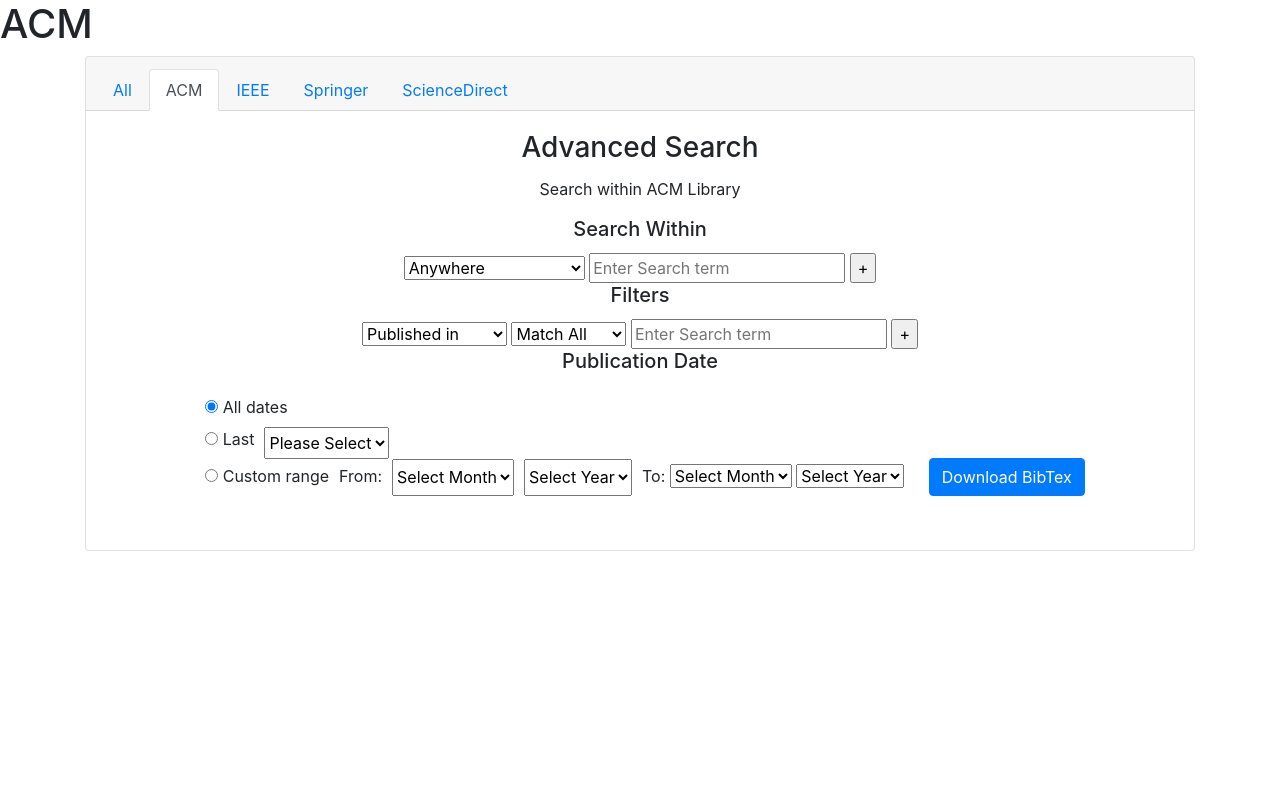
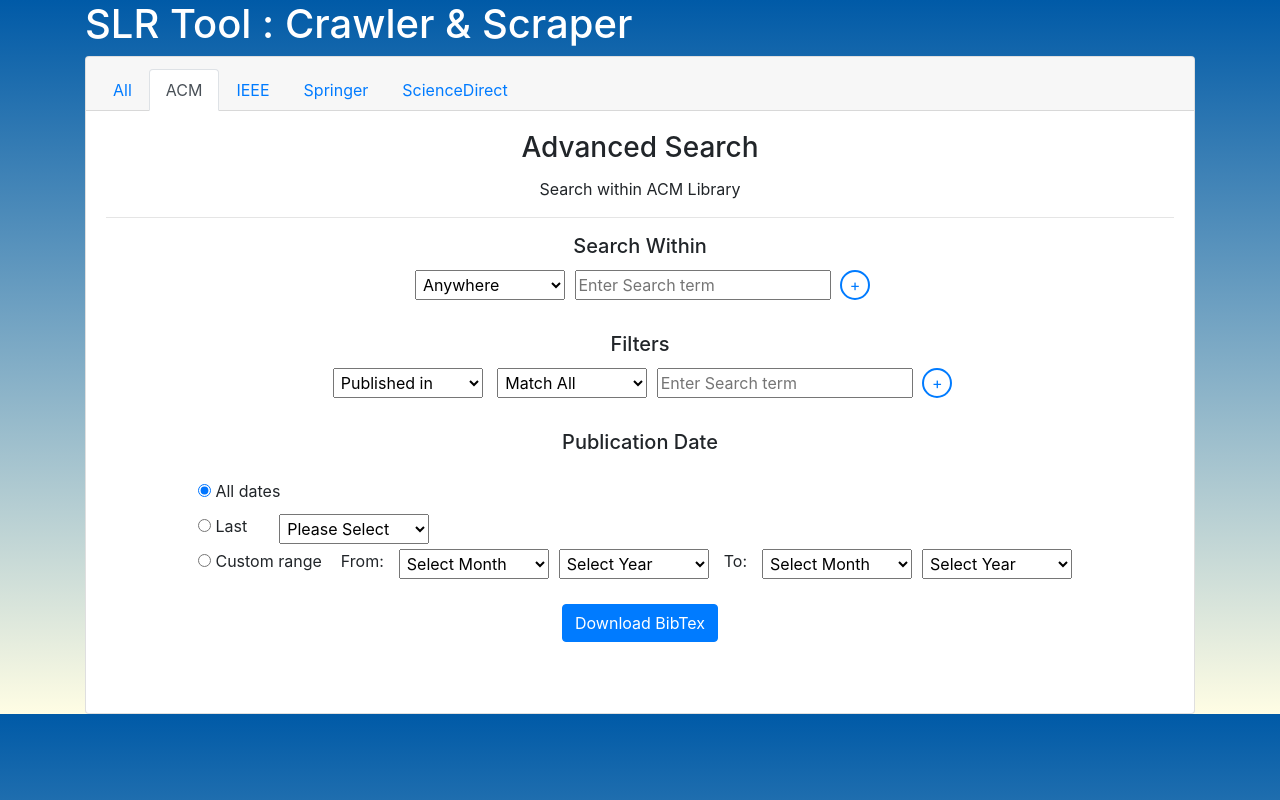
Before and after one commit to skscool/SLR-Tool-Crawler-And-Scraper, a Flask app: page /ACM in a window 1280 px wide. Run offline with Flask 2, Linux system fonts and the light colour scheme; some libraries are stand-ins or nearby versions.

Commit message:
done frontend
to do
- separate css/script file
- remove inline styles if any

```diff
--- a/templates/ACM.html
+++ b/templates/ACM.html
@@ -1,12 +1,114 @@
 <!DOCTYPE html>
 <html>
 <head>
-	<title>SLR: Crawler & Scraper</title>
+	<title>ACM</title>
 	<link rel="stylesheet" href="https://maxcdn.bootstrapcdn.com/bootstrap/4.0.0/css/bootstrap.min.css" integrity="sha384-Gn5384xqQ1aoWXA+058RXPxPg6fy4IWvTNh0E263XmFcJlSAwiGgFAW/dAiS6JXm" crossorigin="anonymous">
+
+<style>
+	body{
+		background: #005AA7;  /* fallback for old browsers */
+		background: -webkit-linear-gradient(to top, #FFFDE4, #005AA7);  /* Chrome 10-25, Safari 5.1-6 */
+		background: linear-gradient(to top, #FFFDE4, #005AA7); /* W3C, IE 10+/ Edge, Firefox 16+, Chrome 26+, Opera 12+, Safari 7+ */
+
+
+	}
+
+	#topHeading{
+		color: white;
+	}
+
+	.grid-container {
+	  display: grid;
+	  grid-template-columns: 1fr 1fr 1fr 1fr;
+	  grid-template-rows: 0fr .6fr .6fr .6fr .6fr;
+	  gap: 0px 0px;
+	  grid-template-areas:
+		"titleArea titleArea titleArea titleArea"
+		"searchWithinArea searchWithinArea searchWithinArea searchWithinArea"
+		"filtersArea filtersArea filtersArea filtersArea"
+		"publicationDateArea publicationDateArea publicationDateArea publicationDateArea"
+		"downloadButtonArea downloadButtonArea downloadButtonArea downloadButtonArea";
+	}
+
+	.titleArea { grid-area: titleArea; }
+
+	.searchWithinArea { grid-area: searchWithinArea; }
+
+	.filtersArea { grid-area: filtersArea; }
+
+	.publicationDateArea { grid-area: publicationDateArea; }
+
+	.downloadButtonArea { grid-area: downloadButtonArea; margin-top: 10px;}
+
+	#publicationDate{
+		display: inline-block; text-align: center; padding:5px; margin: 5px;
+	}
+	.rowMarginTop{margin-top: 3px; margin-bottom: 3px;}
+
+	#publicationDate >*{
+		margin-top: 3px;
+		margin-bottom: 3px;
+		margin-right: 5px;
+	}
+	select{
+		margin-right: 5px;
+		margin-left: 5px;
+		height: 30px;
+		width: 150px;
+		padding: 3px;
+	}
+
+	select:hover{
+		background-color: #007BFF;
+		border: 1px solid #007BFF;
+		color: white;
+		box-shadow: 0px 0px 5px #007BFF;
+	}
+
+	option{
+		background-color: white;
+		color: #007BFF;
+	}
+
+	input:hover{
+		border: 2px solid #007BFF;
+		box-shadow: 0px 0px 5px #007BFF;
+	}
+
+	input:hover::-webkit-input-placeholder{
+		color: white;
+	}
+
+
+
+	.add-del-Button{
+		width: 30px;
+		border: 2px solid #007BFF;
+		background-color: white;
+		color: #007BFF;
+		outline: none;
+		cursor: pointer;
+		border-radius: 50%;
+		margin-left: 5px;
+	}
+
+	.add-del-Button:hover{
+		color: white;
+		background-color: #007BFF;
+		border-color: white;
+		transform: scale(1.1);
+	}
+
+	.from-to-label{
+		margin-right: 10px;
+		margin-left: 10px;
+	}
+</style>
+
 </head>
 <body>
-	<h1> ACM</h1>
 	<div class="container">
+	<h1 id="topHeading">SLR Tool : Crawler & Scraper</h1>
 	<div class="card text-center">
 	  <div class="card-header">
 	    <ul class="nav nav-tabs card-header-tabs">
@@ -30,11 +132,15 @@
 	  <div class="card-body">
 				<h3 class="card-title">Advanced Search</h3>
 				<p class="card-text">Search within ACM Library</p>
+				<hr>
+		<div class="grid-container">
+		  <div class="titleArea">
 
-
+		  </div>
+		  <div class="searchWithinArea">
 				<div id="containerSearchWithin">
 				<h5 class="card-title">Search Within</h5>
-			<div id="rowSearchWithin1">
+					<div id="rowSearchWithin1" class="rowMarginTop">
 						<select id="selectSearchWithin1" name="selectSearchWithin1">
 							<option value="AllField">Anywhere</option>
 							<option value="Title">Title</option>
@@ -50,13 +156,14 @@
 							<option value="DOI">DOI</option>
 						</select>
 						<input id="textSearchWithin1" type="text" placeholder="Enter Search term" value="" name="textSearchWithin1">
-				<input id="buttonSearchWithin1" type="button" value="+" onclick="addRowSearchWithin()"><br>
+						<input id="buttonSearchWithin1" class="add-del-Button" type="button" value="+" onclick="addRowSearchWithin()"><br>
 					</div>
 				</div>
-
+		  </div>
+		  <div class="filtersArea">
 					<div id="containerFilters">
 					<h5 class="card-title">Filters</h5>
-			<div id="rowFilters1">
+						<div id="rowFilters1" class="rowMarginTop">
 							<select id="select1Filters1" name="selectFilters1">
 								<option value="SeriesKey" >Published in</option>
 								<option value="Artifact" >Artifact Badges</option>
@@ -71,11 +178,13 @@
 								<option value="Nor">Match None</option>
 							</select>
 							<input id="textFilters1" type="text" name="textFilters1" placeholder="Enter Search term">
-				<input id="buttonFilters1" type="button" value="+" onclick="addRowFilters()"><br>
+							<input id="buttonFilters1" class="add-del-Button" type="button" value="+" onclick="addRowFilters()"><br>
 						</div>
 					</div>
+		  </div>
+		  <div class="publicationDateArea">
 			<h5 class="card-title">Publication Date</h5>
-		<div id="publicationDate" style="display: inline-block; text-align: center; padding:5px; margin: 5px;">
+			<div id="publicationDate">
 
 				<div class="input-group time-frame"><label for="anyDate" class="radio--primary">
 					<input id="anyDate" type="radio" name="Ppub" value="All dates" checked="checked">
@@ -83,9 +192,9 @@
 					</label>
 				</div>
 				<div class="input-group time-frame">
-				<label for="staticRange" class="radio--primary" style="margin-right: 10px;">
+					<label for="staticRange" class="radio--primary" >
 					<input id="staticRange" type="radio" name="Ppub" value="">
-				<span class="label-txt">Last</span>
+					<span class="label-txt">Last &nbsp &nbsp &nbsp </span>
 					</label>
 					<select id="staticRangeSelect" name="Ppub" value="" class="inline staticRange">
 						<option value="">Please Select</option>
@@ -95,12 +204,12 @@
 					</select>
 				</div>
 				<div class="input-group time-frame dateFilterSelect" >
-				<label for="customRange" class="radio--primary" style="margin-right: 10px; margin-top: 5px;">
+					<label for="customRange" class="radio--primary" >
 					<input id="customRange" type="radio" name="Ppub" value="">
-				<span class="label-txt">Custom range</span>
+					<span class="label-txt">Custom range &nbsp </span>
 					</label>
-				<span class="from-to-label" style="margin-right: 10px; margin-top: 5px;">From:</span>
-				<select id="fromMonth" name="AfterMonth" class="inline month-range"style="margin-right: 10px;">
+					<span class="from-to-label" >From:</span>
+					<select id="fromMonth" name="AfterMonth" class="inline month-range">
 						<option value="">Select Month</option>
 						<option value="1">Jan</option>
 						<option value="2">Feb</option>
@@ -115,7 +224,7 @@
 						<option value="11">Nov</option>
 						<option value="12">Dec</option>
 					</select>
-				<select id="fromYear" name="AfterYear" class="inline year-range" style="margin-right: 10px;">
+					<select id="fromYear" name="AfterYear" class="inline year-range" >
 						<option value="">Select Year</option>
 						<option value="2020">2020</option>
 						<option value="2019">2019</option>
@@ -231,7 +340,6 @@
 						<option value="1909">1909</option>
 						<option value="1908">1908</option>
 					</select>
-				<div class="timeFrame-to" style="margin-right: 10px; margin-top: 5px;">
 						<span class="from-to-label">To:</span>
 						<select id="toMonth" name="BeforeMonth" class="inline month-range">
 							<option value="">Select Month</option>
@@ -367,7 +475,11 @@
 				</div>
 			</div>
 		  </div>
+		  <div class="downloadButtonArea">
 				<button type="submit" href="#" class="btn btn-primary">Download BibTex</button><br><br>
+		  </div>
+		</div>
+
 	  </div>
 	</div>
 </div>
```
Lines whose indentation alone changed are shown as unchanged.
